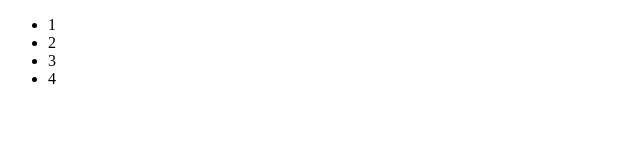
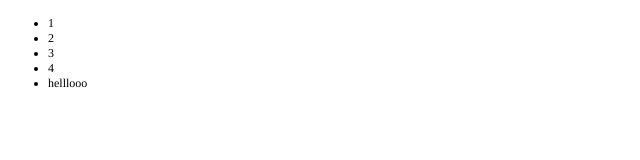
Before and after one commit to ChillOrb/gitTest, a plain HTML site: page index.html in a window 1280 px wide. Shown: the full height of the page, 0-640 px from the left. Drawn offline with Linux system fonts and the light colour scheme.

Commit message:
Added hello

```diff
--- a/index.html
+++ b/index.html
@@ -1,17 +1,26 @@
-<!DOCTYPE html>
+<!DOCTYPE html PUBLIC "-//W3C//DTD HTML 4.01//EN" "http://www.w3.org/TR/html4/strict.dtd">
 <html>
 <head>
-	<title>HELLO</title>
+  <meta http-equiv="Content-Type" content="text/html; charset=utf-8">
+  <meta http-equiv="Content-Style-Type" content="text/css">
+  <title>HELLO</title>
+  <meta name="Generator" content="Cocoa HTML Writer">
+  <meta name="CocoaVersion" content="1671.4">
+  <style type="text/css">
+    li.li1 {margin: 0.0px 0.0px 0.0px 0.0px; line-height: 14.0px; font: 12.0px Times; color: #000000}
+    li.li2 {margin: 0.0px 0.0px 0.0px 0.0px; line-height: 14.0px; font: 12.0px Times; color: #000000; -webkit-text-stroke: #000000}
+    span.s1 {font-kerning: none; -webkit-text-stroke: 0px #000000}
+    span.s2 {font-kerning: none}
+    ul.ul1 {list-style-type: disc}
+  </style>
 </head>
 <body>
-	<div>
-		<ul>
-			<li>1</li>
-			<li>2</li>
-			<li>3</li>
-			<li>4</li>
-		</ul>
-	</div>
-
+<ul class="ul1">
+  <li class="li1"><span class="s1">1</span></li>
+  <li class="li1"><span class="s1">2</span></li>
+  <li class="li1"><span class="s1">3</span></li>
+  <li class="li1"><span class="s1">4</span></li>
+  <li class="li2"><span class="s2">helllooo</span></li>
+</ul>
 </body>
 </html>
```
